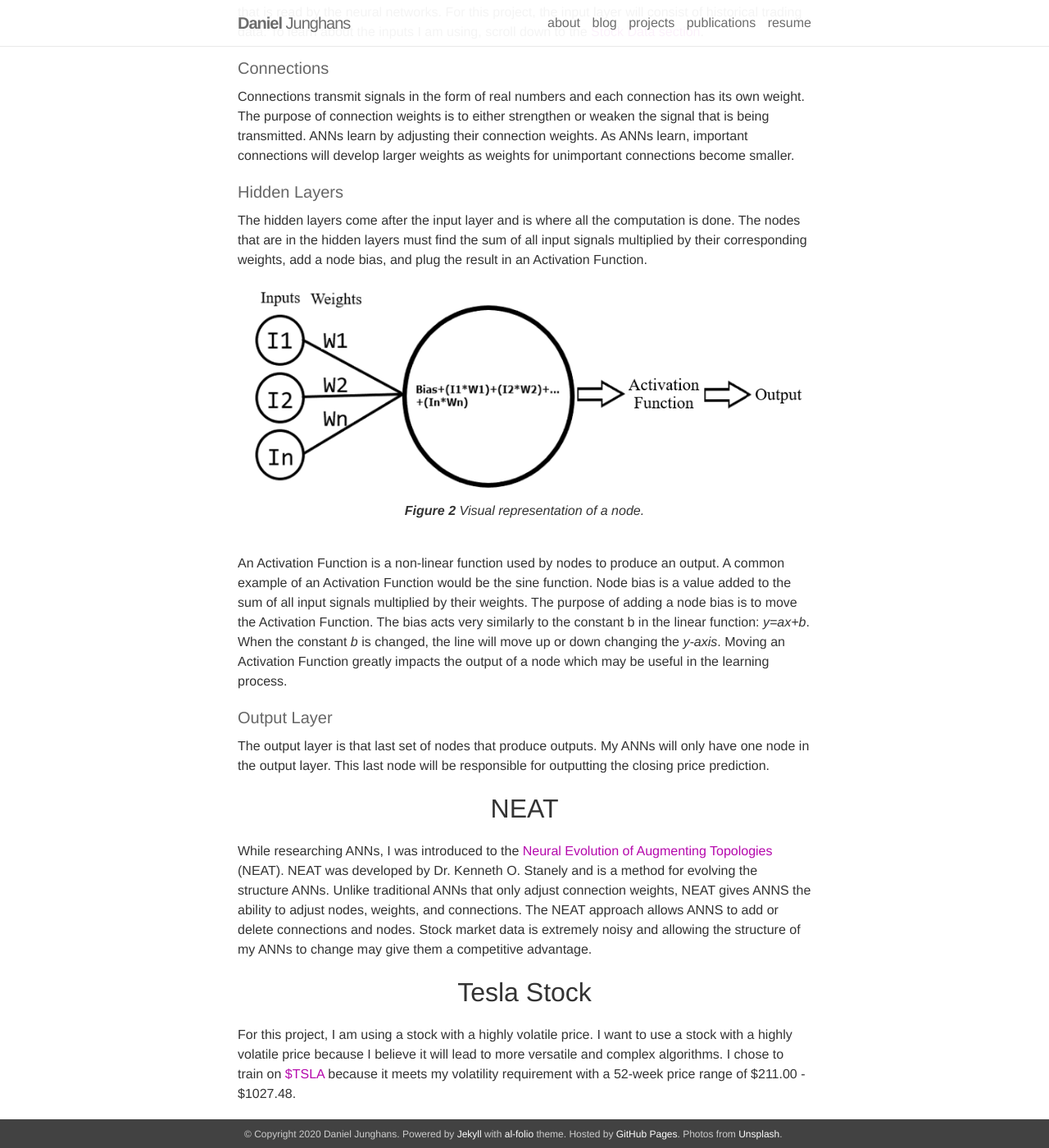
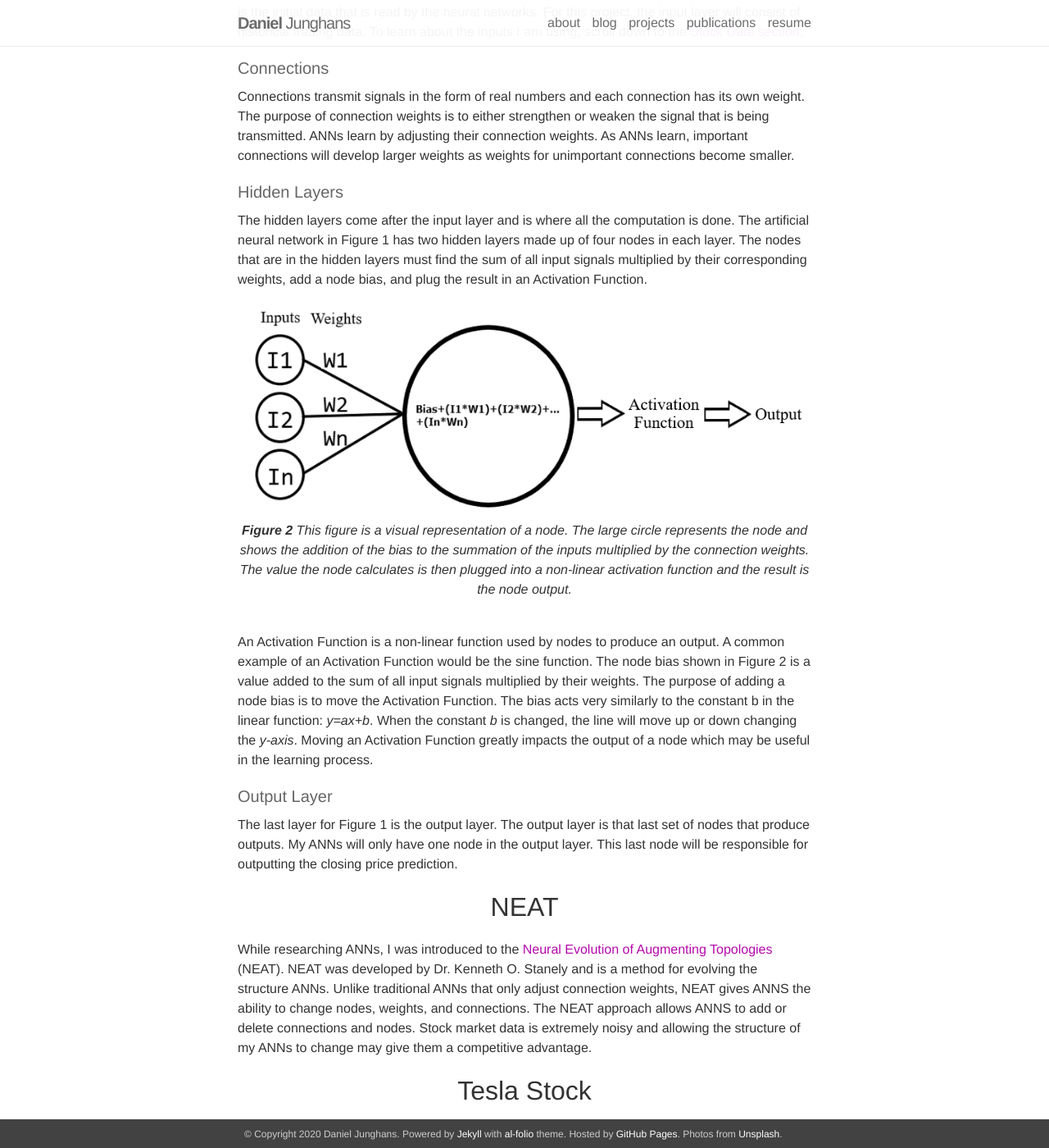
Before and after one commit to DanielJunghans/danieljunghans.github.io, a Jekyll site: the page built from _posts/2020-6-18-NEAT.markdown, in a window 1280 px wide and 1400 px high, scrolled down 1216 px. Shown: the whole window at 82% size. Built offline with Jekyll 4.4.1, drawn with Linux system fonts in a browser that asks for light colours; nearby versions of some CDN libraries; some of the changed text lies outside the part shown.

Commit message:
changed blog

```diff
--- a/_posts/2020-6-18-NEAT.markdown
+++ b/_posts/2020-6-18-NEAT.markdown
@@ -23,37 +23,36 @@ ANNs are inspired by biological brains and are made up of densely interconnected
 <br />
 
 <h4>Input Layer</h4>
-All ANNs are made up of 3 types of layers. The first layer is the input layer. This is the initial data that is read by the neural networks. For this project, the input layer will consist of historical trading data. To learn about the inputs I am using, scroll down to the [Stock Data section](#stock).
+All ANNs are made up of 3 types of layers. The first layer is the input layer shown in Figure 1. This is the initial data that is read by the neural networks. For this project, the input layer will consist of historical trading data. To learn about the inputs I am using, scroll down to the [Stock Data section](#stock).
 
 <h4>Connections</h4>
 Connections transmit signals in the form of real numbers and each connection has its own weight. The purpose of connection weights is to either strengthen or weaken the signal that is being transmitted. ANNs learn by adjusting their connection weights. As ANNs learn, important connections will develop larger weights as weights for unimportant connections become smaller.
 
 <h4>Hidden Layers</h4>
-The hidden layers come after the input layer and is where all the computation is done. The nodes that are in the hidden layers must find the sum of all input signals multiplied by their corresponding weights, add a node bias, and plug the result in an Activation Function.
+The hidden layers come after the input layer and is where all the computation is done. The artificial neural network in Figure 1 has two hidden layers made up of four nodes in each layer. The nodes that are in the hidden layers must find the sum of all input signals multiplied by their corresponding weights, add a node bias, and plug the result in an Activation Function.
 
 <div class="img">
     <img class="col three" src="{{ site.baseurl }}/assets/img/node.png">
 </div>
 
-<p style="text-align: center;"><i><strong>Figure 2</strong> Visual representation of a node.</i></p>
+<p style="text-align: center;"><i><strong>Figure 2</strong> This figure is a visual representation of a node. The large circle represents the node and shows the addition of the bias to the summation of the inputs multiplied by the connection weights. The value the node calculates is then plugged into a non-linear activation function and the result is the node output. </i></p>
 
 <br />
-An Activation Function is a non-linear function used by nodes to produce an output. A common example of an Activation Function would be the sine function. Node bias is a value added to the sum of all input signals multiplied by their weights. The purpose of adding a node bias is to move the Activation Function. The bias acts very similarly to the constant b in the linear function: *y=ax+b*. When the constant *b* is changed, the line will move up or down changing the *y-axis*. Moving an Activation Function greatly impacts the output of a node which may be useful in the learning process.
+An Activation Function is a non-linear function used by nodes to produce an output. A common example of an Activation Function would be the sine function. The node bias shown in Figure 2 is a value added to the sum of all input signals multiplied by their weights. The purpose of adding a node bias is to move the Activation Function. The bias acts very similarly to the constant b in the linear function: *y=ax+b*. When the constant *b* is changed, the line will move up or down changing the *y-axis*. Moving an Activation Function greatly impacts the output of a node which may be useful in the learning process.
 
 <h4>Output Layer</h4>
-The output layer is that last set of nodes that produce outputs. My ANNs will only have one node in the output layer. This last node will be responsible for outputting the closing price prediction.
-
+The last layer for Figure 1 is the output layer. The output layer is that last set of nodes that produce outputs. My ANNs will only have one node in the output layer. This last node will be responsible for outputting the closing price prediction.
 
 
 <p style="text-align: center;"><font size="+3">NEAT</font></p>
-While researching ANNs, I was introduced to the [Neural Evolution of Augmenting Topologies](https://ieeexplore.ieee.org/abstract/document/1004508?casa_token=GvSoqJe__7oAAAAA:4MxGQXXGS6P-w3srDdBVwXhW0vGG8oF9TGfN9W-RmY3o_7dS5259uk6JBSAKauHqO4Fi1gtntw) (NEAT). NEAT was developed by Dr. Kenneth O. Stanely and is a method for evolving the structure ANNs. Unlike traditional ANNs that only adjust connection weights, NEAT gives ANNS the ability to adjust nodes, weights, and connections. The NEAT approach allows ANNS to add or delete connections and nodes. Stock market data is extremely noisy and allowing the structure of my ANNs to change may give them a competitive advantage.
+While researching ANNs, I was introduced to the [Neural Evolution of Augmenting Topologies](#references) (NEAT). NEAT was developed by Dr. Kenneth O. Stanely and is a method for evolving the structure ANNs. Unlike traditional ANNs that only adjust connection weights, NEAT gives ANNS the ability to change nodes, weights, and connections. The NEAT approach allows ANNS to add or delete connections and nodes. Stock market data is extremely noisy and allowing the structure of my ANNs to change may give them a competitive advantage.
 
 <a name="stock"></a>
 <p style="text-align: center;"><font size="+3">Tesla Stock</font></p>
 For this project, I am using a stock with a highly volatile price. I want to use a stock with a highly volatile price because I believe it will lead to more versatile and complex algorithms. I chose to train on [$TSLA](https://finance.yahoo.com/quote/TSLA?p=TSLA&.tsrc=fin-srch) because it meets my volatility requirement with a 52-week price range of $211.00 - $1027.48.
 
 <p style="text-align: center;"><font size="+3">Stock Data</font></p>
-The financial data consists of historical trading data and technical indicators. There are 19 variables in my dataset which serve as inputs for my ANNs. The financial data I decided to use for this research project was largely influenced by [*Improving Stock Closing Price Prediction Using Recurrent Neural Network and Technical Indicators*](https://www-mitpressjournals-org.proxy1.cl.msu.edu/doi/full/10.1162/neco_a_01124). The historical trading data was downloaded from yahoo finance.
+The financial data consists of historical trading data and technical indicators. There are 19 variables in my dataset which serve as inputs for my ANNs. The financial data I decided to use for this research project was largely influenced by [*Improving Stock Closing Price Prediction Using Recurrent Neural Network and Technical Indicators*](#references). The historical trading data was downloaded from yahoo finance.
 
 
 <p style="text-align: center;"><font size="+3">Neat-Python</font></p>
@@ -112,3 +111,11 @@ When looking at Figure 5, it is now obvious that my ANNs are doing as well as th
 
 <p style="text-align: center;"><font size="+3">Future Work</font></p>
 This project has come quite far, and I have plenty of ideas for the direction of this research project. For future experiments, I plan on experimenting with other selection schemes. I would also like to switch from feed forward to recurrent neural networks.
+
+<p style="text-align: center;"><font size="+3">References</font></p>
+Stanley, K. O., & Miikkulainen, R. (2002, May). Efficient evolution of neural network topologies. In Proceedings of the 2002 Congress on Evolutionary Computation. CEC'02 (Cat. No. 02TH8600) (Vol. 2, pp. 1757-1762). IEEE.
+<br />
+
+Gao, T., & Chai, Y. (2018). Improving stock closing price prediction using recurrent neural network and technical indicators. Neural computation, 30(10), 2833-2854.
+
+<a name="references"></a>
```
